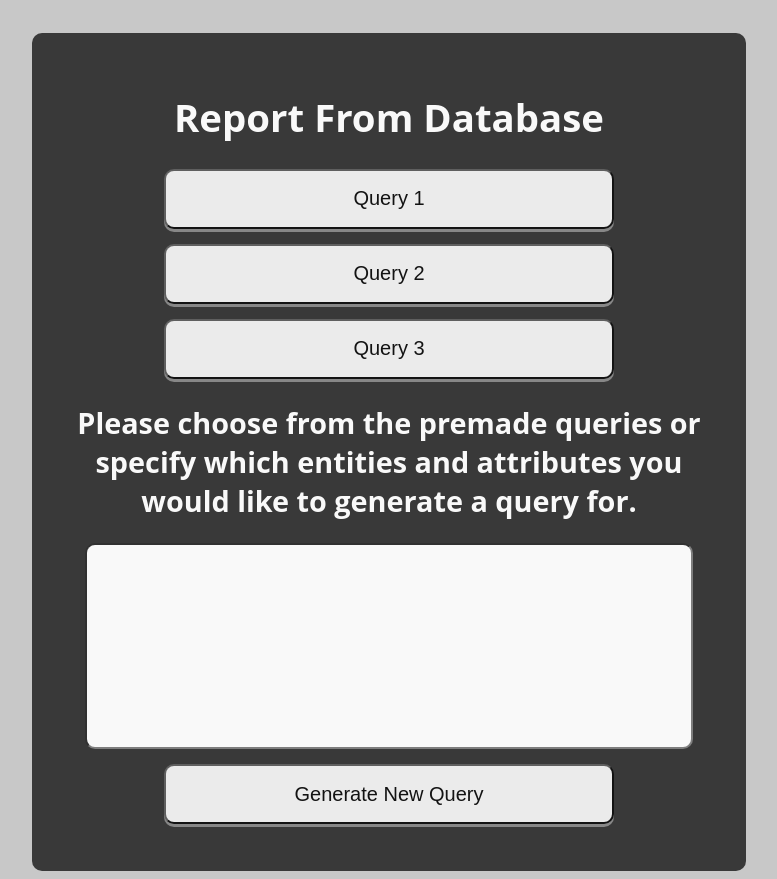
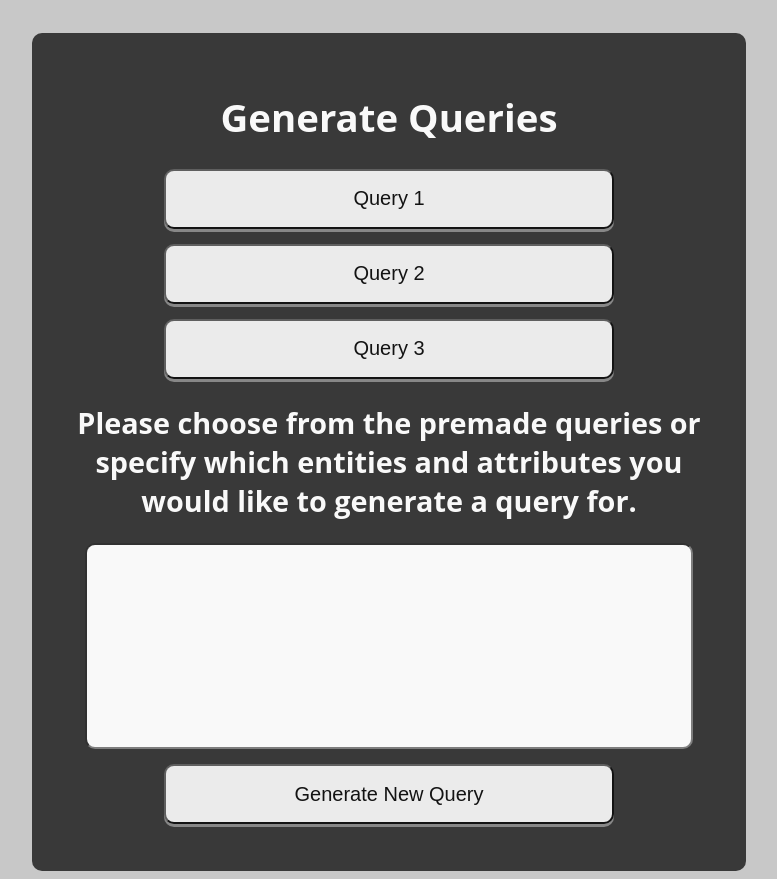
Before and after one commit to myles-coleman/CINS370-Database-Project, a plain HTML site: page pages/queries.html in a window 1280 px wide. Shown: the whole page, without its empty margins (251-1028 px from the left). Drawn offline with Linux system fonts and the light colour scheme.

Commit message:
changed the page 'report' to 'query'

```diff
--- a/pages/reports.html
+++ b/pages/queries.html
@@ -11,7 +11,7 @@
 
     <div class="card">
         <div class="title">
-            <h1>Report From Database</h1>
+            <h1>Generate Queries</h1>
         </div>
 
         <div class="btn-container">
```
Also changed, not shown: pages/welcome.html (+1 -1 lines).
